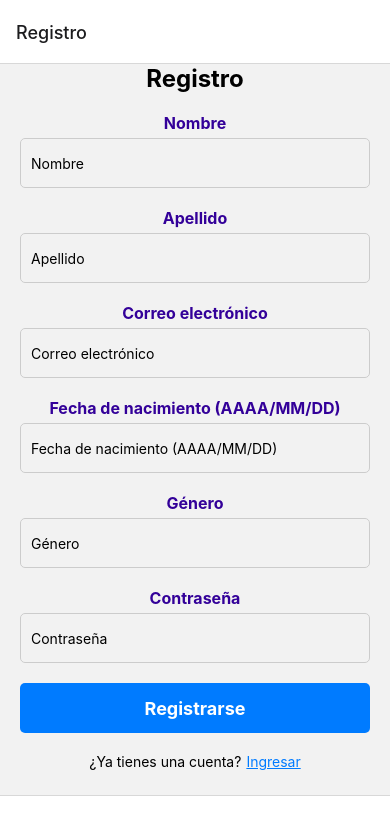
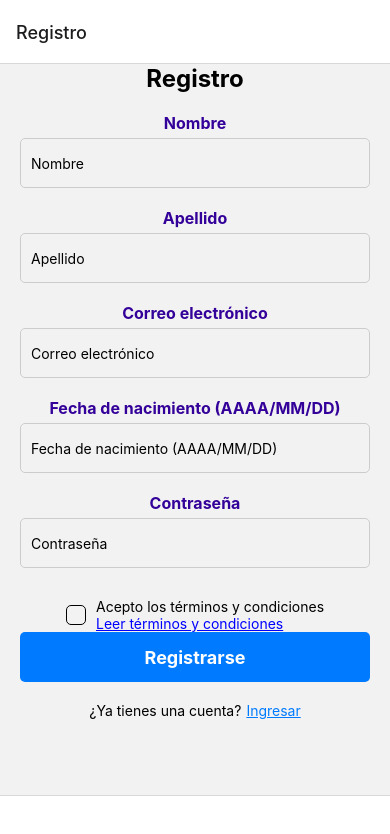
Before and after one commit to Morales-Gilmar-Vladimir/TESIS, a React Native app: screen /Registro in a window 390 px wide. Shown: the top 834 px of the page. Built offline with nearby package versions, Linux system fonts and the light colour scheme.

Commit message:
Registro cont erminos y condiciones

```diff
--- a/package.json
+++ b/package.json
@@ -11,6 +11,7 @@
   "dependencies": {
     "@expo/metro-runtime": "~3.1.3",
     "@react-native-async-storage/async-storage": "^1.23.1",
+    "@react-native-community/checkbox": "^0.5.17",
     "@react-native-community/datetimepicker": "^7.6.1",
     "@react-native-community/masked-view": "^0.1.11",
     "@react-native-community/viewpager": "^5.0.11",
--- a/src/components/Registro.js
+++ b/src/components/Registro.js
@@ -1,5 +1,5 @@
 import React, { useState } from 'react';
-import { View, Text, TextInput, TouchableOpacity, Alert, ScrollView } from 'react-native';
+import { View, Text, TextInput, TouchableOpacity, ScrollView, Linking, Alert } from 'react-native'; // Agrega Alert
 import axios from 'axios';
 import styles from '../styles/styles';
 
@@ -8,15 +8,24 @@ const Registro = ({ navigation }) => {
   const [apellido, setApellido] = useState('');
   const [email, setEmail] = useState('');
   const [fechaNacimiento, setFechaNacimiento] = useState('');
-  const [genero, setGenero] = useState('');
   const [password, setPassword] = useState('');
+  const [terminosAceptados, setTerminosAceptados] = useState(false);
 
   const handleRegister = async () => {
-    // Validar campos obligatorios
-    if (!nombre || !apellido || !email || !fechaNacimiento || !genero || !password) {
+    // Validar campos obligatorios y aceptación de términos
+    if (!nombre || !apellido || !email || !fechaNacimiento || !password) {
       Alert.alert(
         'Campos incompletos',
         'Por favor, completa todos los campos para registrarte.',
+        [{ text: 'OK' }]
+      );
+      return;
+    }
+
+    if (!terminosAceptados) { // Si los términos no están aceptados
+      Alert.alert(
+        'Términos y condiciones',
+        'Debes aceptar los términos y condiciones para registrarte.',
         [{ text: 'OK' }]
       );
       return;
@@ -26,7 +35,7 @@ const Registro = ({ navigation }) => {
     if (!validateEmail(email)) {
       Alert.alert(
         'Formato de correo incorrecto',
-        'Por favor, introduce un correo electrónico válido con un dominio conocido (ej. gmail.com, hotmail.com, etc.).',
+        'Por favor, introduce un correo electrónico válido con un dominio conocido (ej. gmail.com o hotmail.com).',
         [{ text: 'OK' }]
       );
       return;
@@ -39,7 +48,6 @@ const Registro = ({ navigation }) => {
         apellido,
         email,
         fechaNacimiento,
-        genero,
         password,
       });
       console.log('Respuesta del servidor:', respuesta.data);
@@ -48,8 +56,8 @@ const Registro = ({ navigation }) => {
       setApellido('');
       setEmail('');
       setFechaNacimiento('');
-      setGenero('');
       setPassword('');
+      setTerminosAceptados(false);
 
       Alert.alert(
         'Registro exitoso',
@@ -83,6 +91,12 @@ const Registro = ({ navigation }) => {
     const knownDomains = ['gmail.com', 'hotmail.com'];
     const domain = email.split('@')[1];
     return emailRegex.test(email) && knownDomains.includes(domain);
+  };
+
+  const handleTermsPress = () => {
+    // Aquí defines la URL de tus términos y condiciones
+    const termsUrl = 'https://tusitio.com/terminosycondiciones';
+    Linking.openURL(termsUrl);
   };
 
   return (
@@ -119,13 +133,6 @@ const Registro = ({ navigation }) => {
           keyboardType="numeric"
           maxLength={10}
         />
-        <Text style={styles.label}>Género</Text>
-        <TextInput
-          style={styles.input}
-          placeholder="Género"
-          value={genero}
-          onChangeText={setGenero}
-        />
         <Text style={styles.label}>Contraseña</Text>
         <TextInput
           style={styles.input}
@@ -134,6 +141,17 @@ const Registro = ({ navigation }) => {
           value={password}
           onChangeText={setPassword}
         />
+        <View style={styles.checkboxContainer}>
+          <TouchableOpacity onPress={() => setTerminosAceptados(!terminosAceptados)}>
+            <View style={styles.checkbox}>
+              {terminosAceptados && <View style={styles.checkedIcon} />}
+            </View>
+          </TouchableOpacity>
+          <Text style={styles.checkboxLabel}>
+            Acepto los términos y condiciones{'\n'}
+            <Text style={styles.termsLink} onPress={handleTermsPress}>Leer términos y condiciones{'\n'}</Text>
+          </Text>
+        </View>
         <TouchableOpacity style={styles.button} onPress={handleRegister}>
           <Text style={styles.buttonText}>Registrarse</Text>
         </TouchableOpacity>
--- a/src/styles/styles.js
+++ b/src/styles/styles.js
@@ -105,6 +105,36 @@ const styles = StyleSheet.create({
     fontSize: 14,
     marginTop: 5,
   },
+  checkboxContainer: {
+    flexDirection: 'row',
+    alignItems: 'center',
+    marginTop: 10,
+  },
+  checkbox: {
+    width: 20,
+    height: 20,
+    borderRadius: 5,
+    borderWidth: 1,
+    justifyContent: 'center',
+    alignItems: 'center',
+  },
+  checkedIcon: {
+    width: 12,
+    height: 12,
+    backgroundColor: 'blue', // Cambia el color como desees
+    borderRadius: 3,
+  },
+  checkboxLabel: {
+    marginLeft: 10,
+  },
+  disabledButton: {
+    opacity: 0.5,
+  },
+  termsLink: {
+    color: 'blue',
+    textDecorationLine: 'underline',
+    marginTop: 5,
+  },
 });
 
 export default styles;
```
Also changed, not shown: 1 other file (tests, documents, lock files or other folders).
